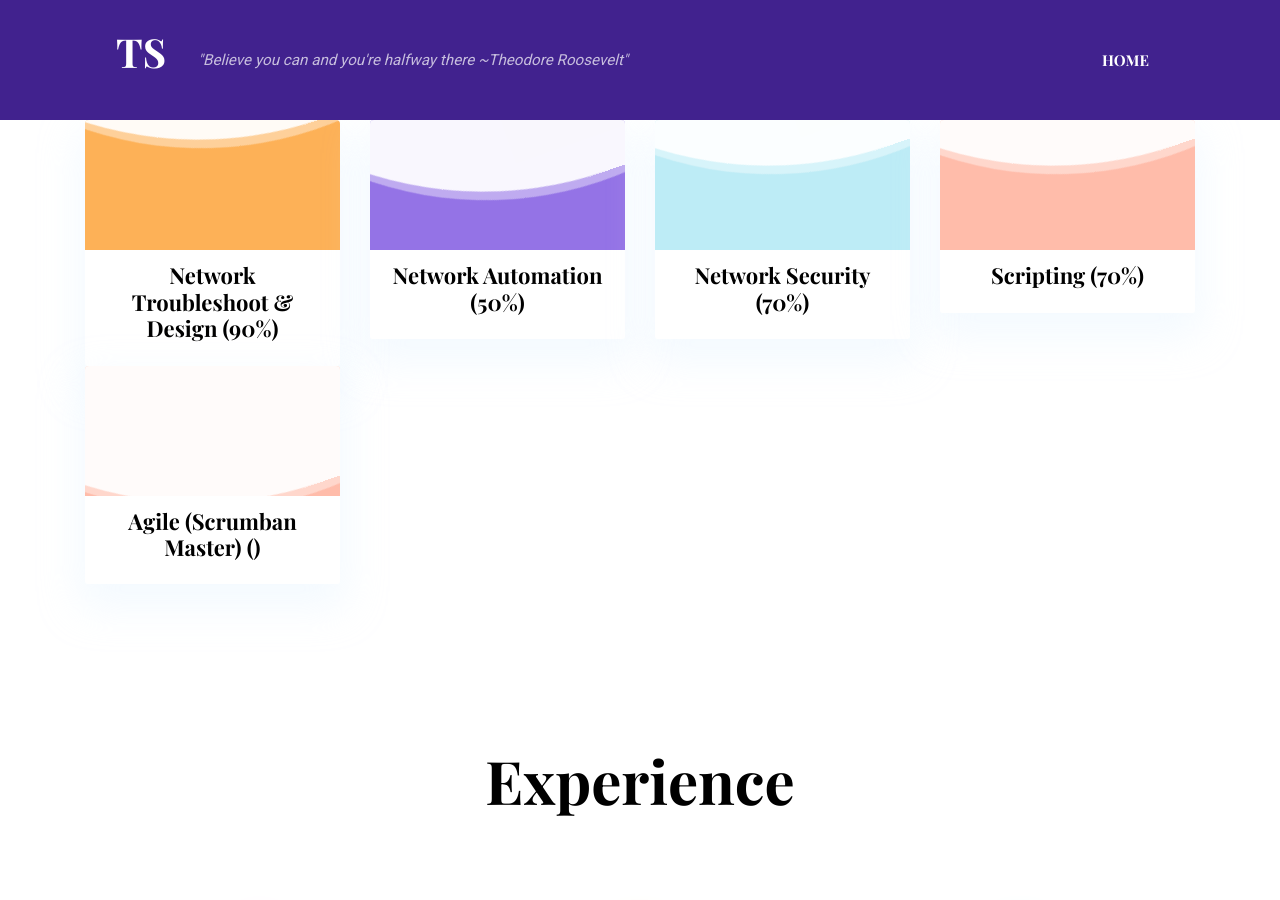
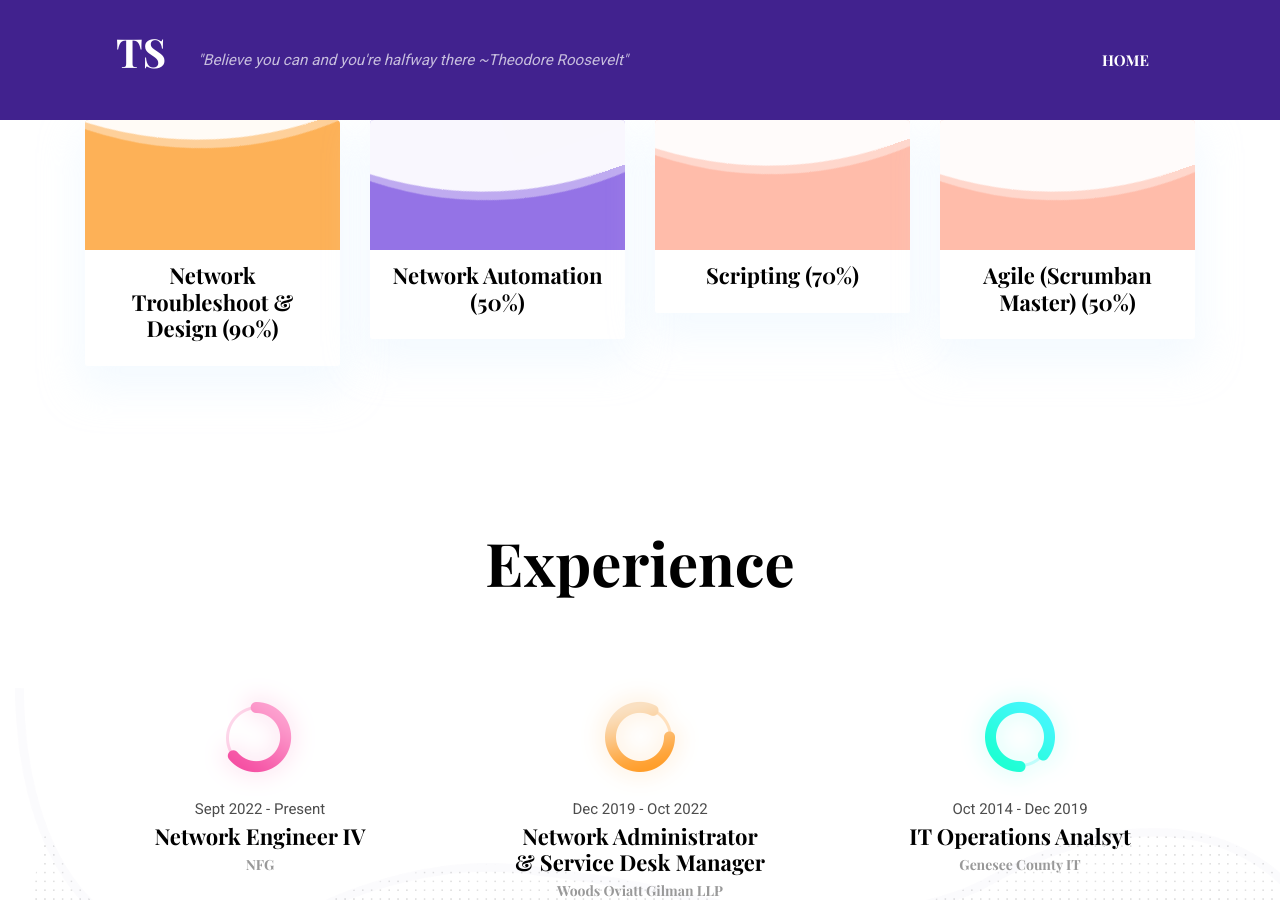
Before and after one commit to swid-tom/swid-tom.github.io, a Jekyll site: the page built from index.html, in a window 1280 px wide and 900 px high, scrolled down 1274 px. Built offline with Jekyll 4.4.1, drawn with Linux system fonts in a browser that asks for light colours.

Commit message:
Update skills in settings.yml
Removed 'Network Security' skill and updated 'Agile' skill value.

```diff
--- a/_data/settings.yml
+++ b/_data/settings.yml
@@ -87,9 +87,8 @@ skills-title: Skills
 skills:
   - { name: Network Troubleshoot & Design, color: "#fdb157", value: "90%" }
   - { name: Network Automation, color: "#9473e6", value: "50%" }
-  - { name: Network Security, color: "#bdecf6", value: "70%" }
   - { name: Scripting, color: "#ffbcaa", value: "70%" }
-  - { name: Agile (Scrumban Master), color: "#ffbcaa" }
+  - { name: Agile (Scrumban Master), color: "#ffbcaa", value: "50%" }
 
 #-------------------------------
 # Exprerience Section
```
